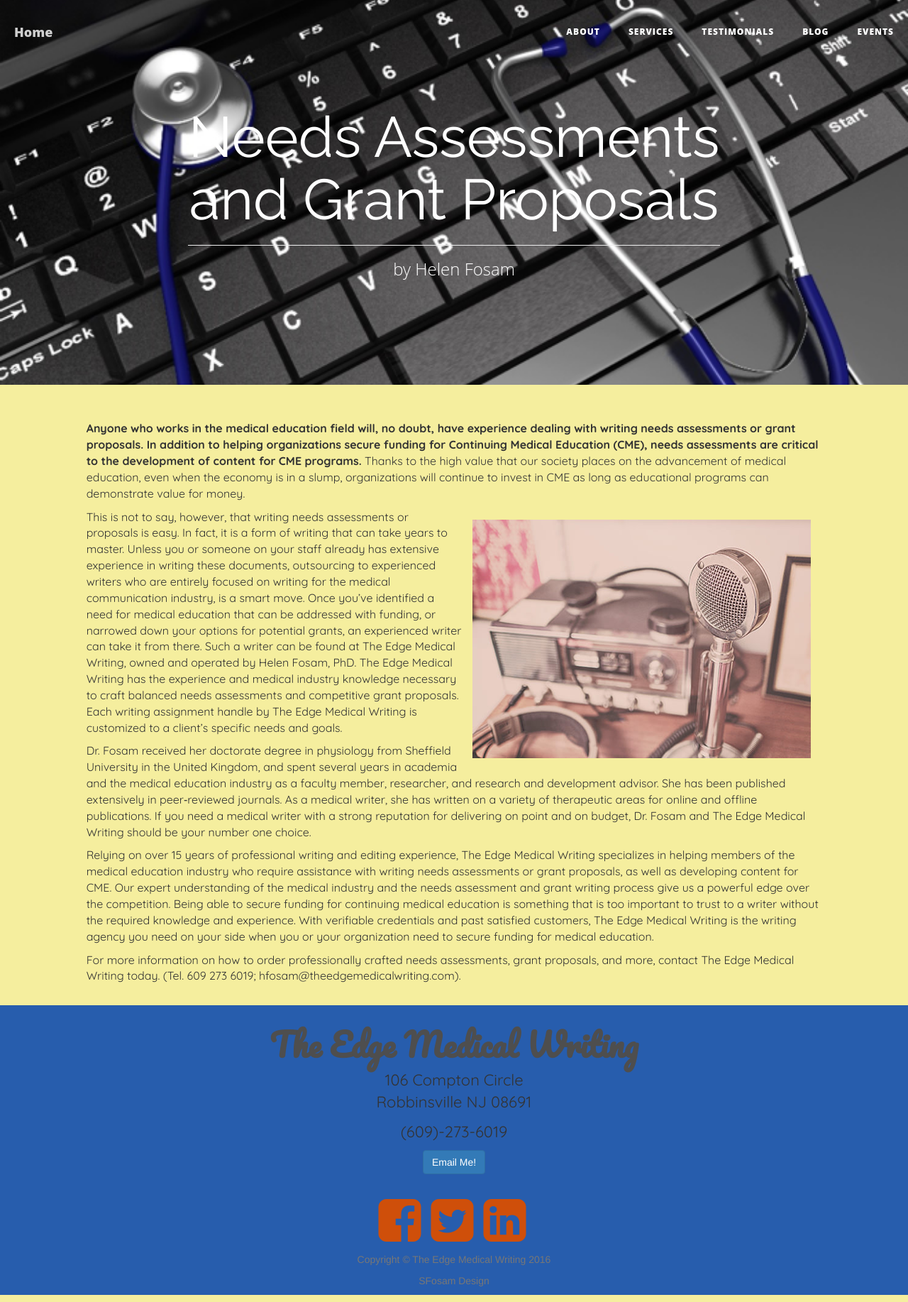
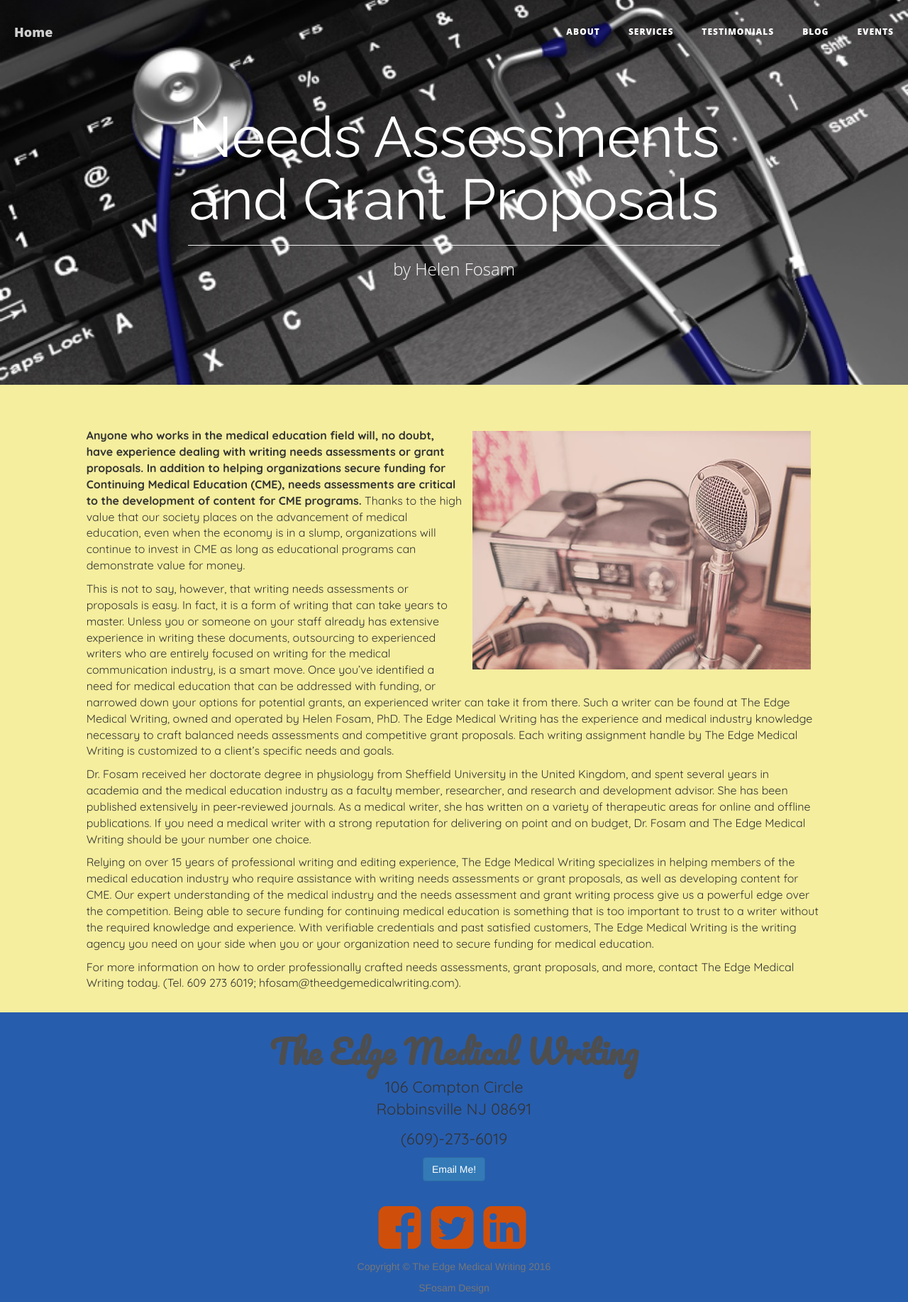
Before and after one commit to saltoriousSIG/theedge, a Jekyll site: the page built from _posts/blogs/2016-04-29-Needs-Assessments-and-Grant-Proposals.md, in a window 1280 px wide. Shown: the whole page at 71% size. Built offline with Jekyll 4.4.1, drawn with Linux system fonts in a browser that asks for light colours.

Commit message:
Update 2016-04-29-Needs-Assessments-and-Grant-Proposals.md

```diff
--- a/_posts/blogs/2016-04-29-Needs-Assessments-and-Grant-Proposals.md
+++ b/_posts/blogs/2016-04-29-Needs-Assessments-and-Grant-Proposals.md
@@ -7,9 +7,11 @@
 category: blogs
 ---
 
+![blog-nigeria-image-1](/assets/img/blog-1-img.png)
+
+
+
 **Anyone who works in the medical education field will, no doubt, have experience dealing with writing needs assessments or grant proposals. In addition to helping organizations secure funding for Continuing Medical Education (CME), needs assessments are critical to the development of content for CME programs.** Thanks to the high value that our society places on the advancement of medical education, even when the economy is in a slump, organizations will continue to invest in CME as long as educational programs can demonstrate value for money.
-
-![blog-nigeria-image-1](/assets/img/blog-1-img.png)
 
 
 This is not to say, however, that writing needs assessments or proposals is easy. In fact, it is a form of writing that can take years to master. Unless you or someone on your staff already has extensive experience in writing these documents, outsourcing to experienced writers who are entirely focused on writing for the medical communication industry, is a smart move. Once you've identified a need for medical education that can be addressed with funding, or narrowed down your options for potential grants, an experienced writer can take it from there. Such a writer can be found at The Edge Medical Writing, owned and operated by Helen Fosam, PhD. The Edge Medical Writing has the experience and medical industry knowledge necessary to craft balanced needs assessments and competitive grant proposals. Each writing assignment handle by The Edge Medical Writing is customized to a client’s specific needs and goals.
```
